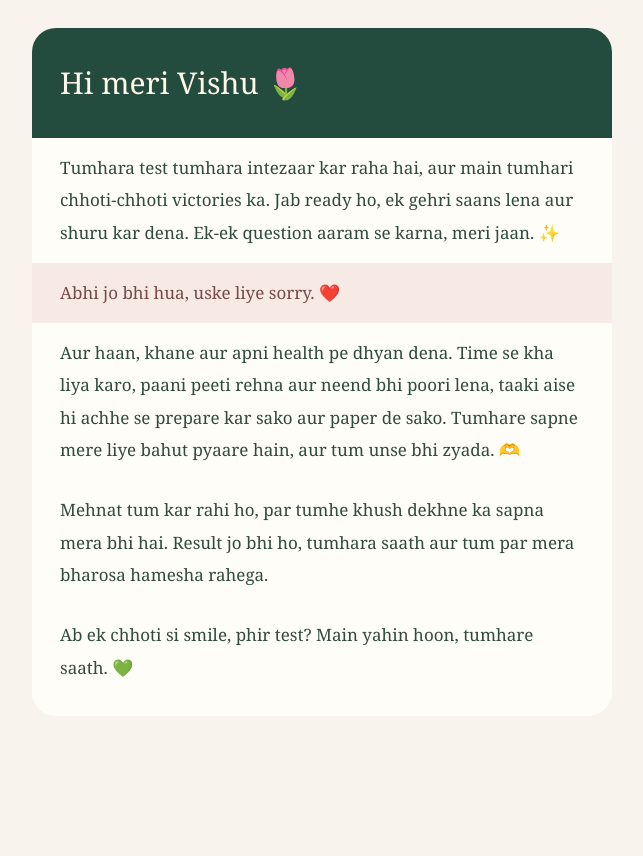
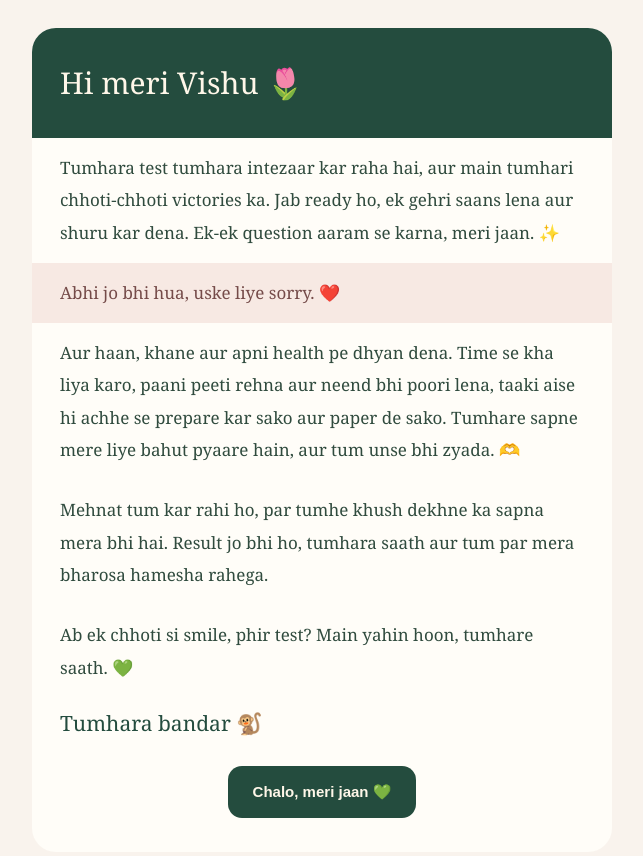
Before and after one commit to romitdubey/botquize, a website: page output/emails/for-vishu.html in a window 1280 px wide. Shown: the whole page, without its empty margins (318-961 px from the left). Before the commit the page ends 800 px from the top, so only its background shows below. Drawn offline with Linux system fonts and the light colour scheme.

Commit message:
emailtemplate

```diff
--- a/output/emails/for-vishu.html
+++ b/output/emails/for-vishu.html
@@ -8,5 +8,7 @@
 <tr><td style="padding:14px 28px;font-size:17px;line-height:1.9;background-color:#f7e9e3;color:#754b49;">Abhi jo bhi hua, uske liye sorry. ❤️</td></tr>
 <tr><td style="padding:14px 28px;font-size:17px;line-height:1.9;">Aur haan, khane aur apni health pe dhyan dena. Time se kha liya karo, paani peeti rehna aur neend bhi poori lena, taaki aise hi achhe se prepare kar sako aur paper de sako. Tumhare sapne mere liye bahut pyaare hain, aur tum unse bhi zyada. 🫶</td></tr>
 <tr><td style="padding:14px 28px;font-size:17px;line-height:1.9;">Mehnat tum kar rahi ho, par tumhe khush dekhne ka sapna mera bhi hai. Result jo bhi ho, tumhara saath aur tum par mera bharosa hamesha rahega.</td></tr>
-<tr><td style="padding:14px 28px;font-size:17px;line-height:1.9;padding-bottom:32px;border-radius:0 0 24px 24px;">Ab ek chhoti si smile, phir test? Main yahin hoon, tumhare saath. 💚</td></tr>
+<tr><td style="padding:14px 28px;font-size:17px;line-height:1.9;padding-bottom:18px;">Ab ek chhoti si smile, phir test? Main yahin hoon, tumhare saath. 💚</td></tr>
+<tr><td style="padding:4px 28px 24px;font-size:21px;line-height:1.7;color:#244c3e">Tumhara bandar 🐒</td></tr>
+<tr><td align="center" style="padding:0 28px 34px;border-radius:0 0 24px 24px"><table role="presentation" cellpadding="0" cellspacing="0"><tr><td style="background-color:#244c3e;border-radius:14px"><a href="https://botquize.vercel.app/" style="display:inline-block;padding:17px 25px;color:#fff7e9;text-decoration:none;font-family:Arial,sans-serif;font-size:15px;font-weight:bold">Chalo, meri jaan 💚</a></td></tr></table></td></tr>
 </table></td></tr></table></body></html>
```
Also changed, not shown: 1 other file.
